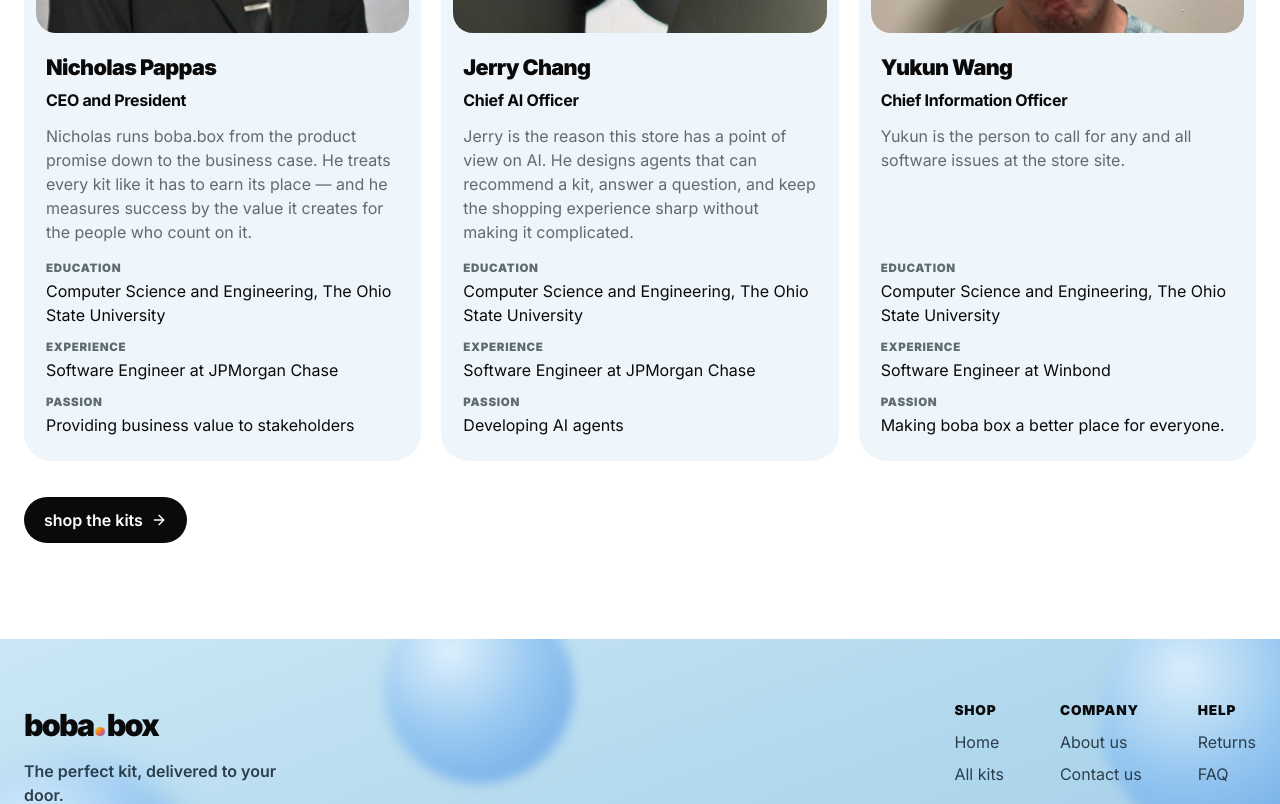
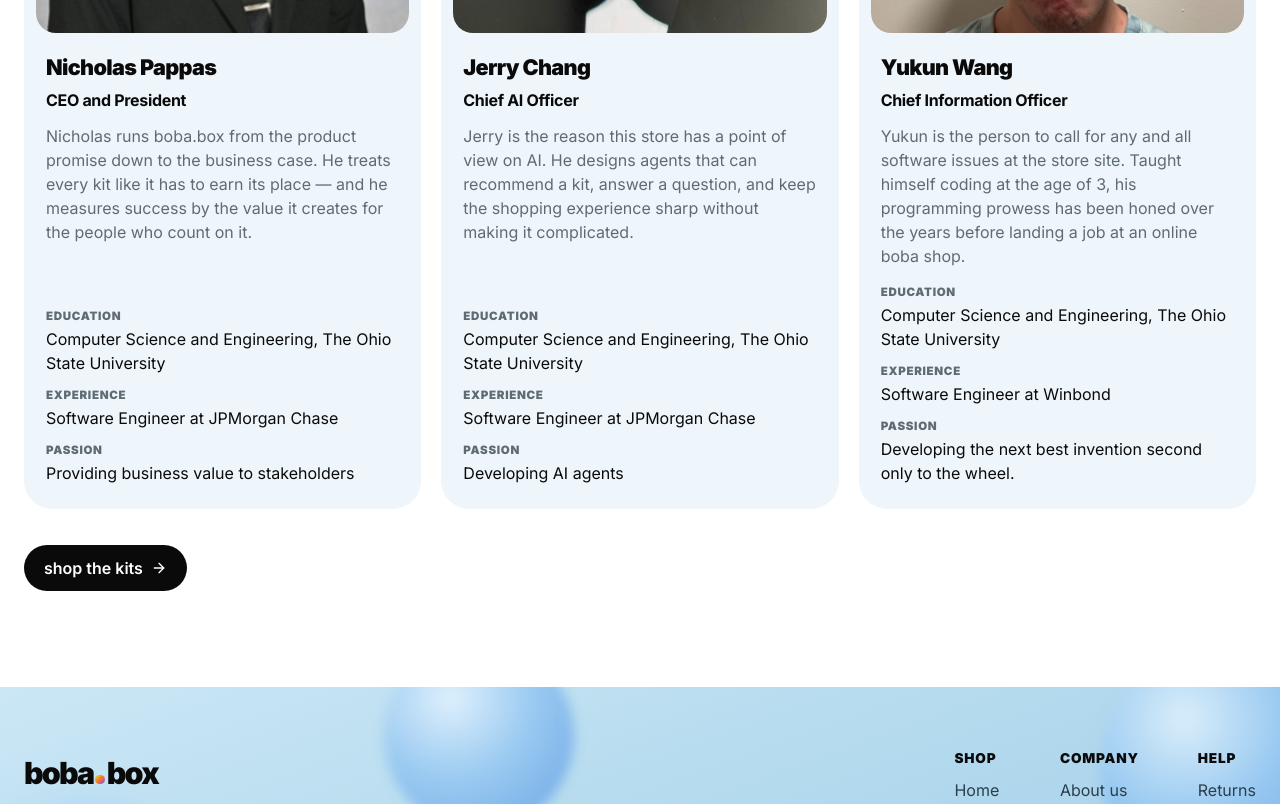
Before and after one commit to NixpaCSE/ecommerce-webapp-cse5234, a React (Vite) app in the folder bobabox/: page /about in a window 1280 px wide. Shown: the part 1440-2244 px from the top of the page. Built offline with nearby package versions, Linux system fonts and the light colour scheme.

Commit message:
added changes that hopefully beefs up the about section for YW

```diff
--- a/bobabox/src/components/About.jsx
+++ b/bobabox/src/components/About.jsx
@@ -30,10 +30,10 @@
     title: 'Chief Information Officer',
     image: '/images/yukun-wang.jpg',
     imagePosition: 'center 18%',
-    blurb: 'Yukun is the person to call for any and all software issues at the store site.',
+    blurb: 'Yukun is the person to call for any and all software issues at the store site. Taught himself coding at the age of 3, his programming prowess has been honed over the years before landing a job at an online boba shop.',
     education: 'Computer Science and Engineering, The Ohio State University',
     experience: 'Software Engineer at Winbond',
-    passion: 'Making boba box a better place for everyone.',
+    passion: 'Developing the next best invention second only to the wheel.',
   },
 ]
 
```
